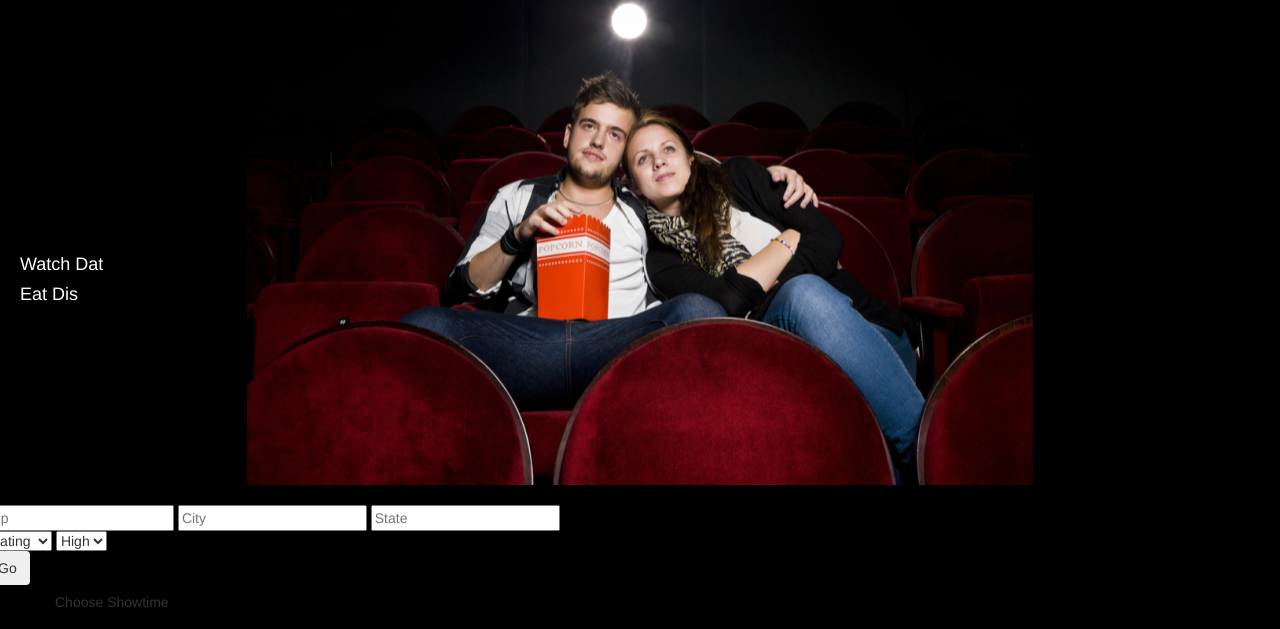
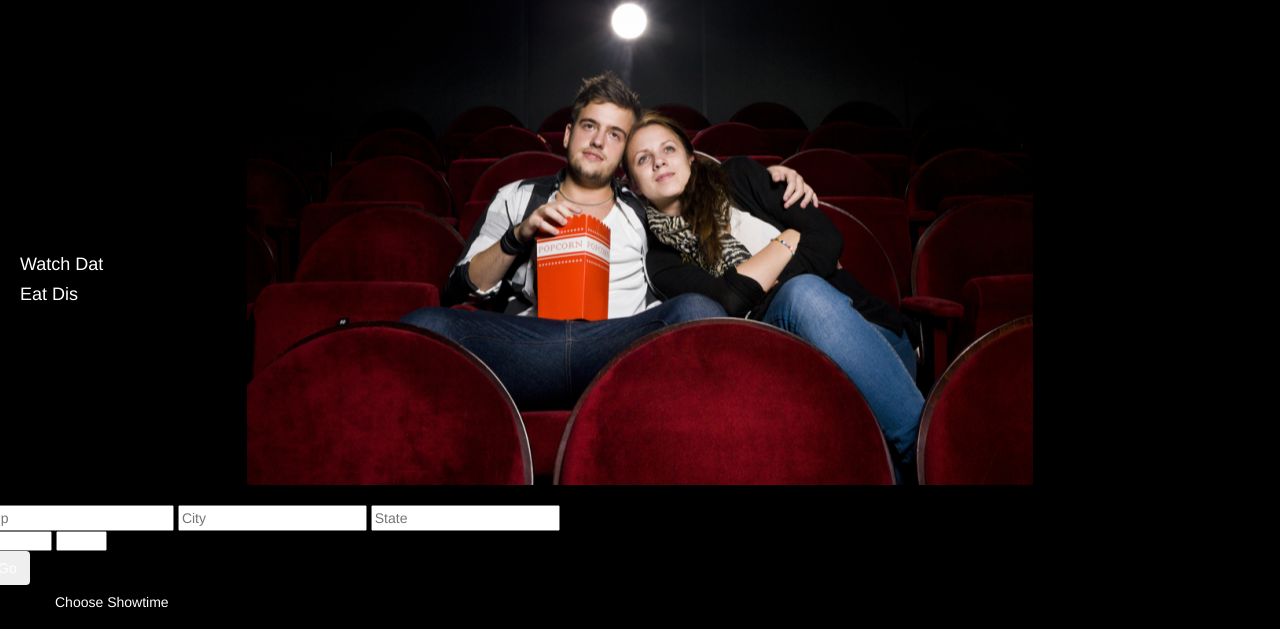
Before and after one commit to therealtimetourist/dinnerandamovie, a plain HTML site: page index.html in a window 1280 px wide. Shown: the part 166-795 px from the top of the page. Drawn offline with nearby package versions, Linux system fonts and the light colour scheme.

Commit message:
edited index.html

```diff
--- a/assets/css/style.css
+++ b/assets/css/style.css
@@ -84,6 +84,11 @@ body {
 }
 
 
+.row {
+	color: white;
+}
+
+
 /* screen responsiveness*/
 @media screen and (max-width: 882px){
 	.battleArea {
```
